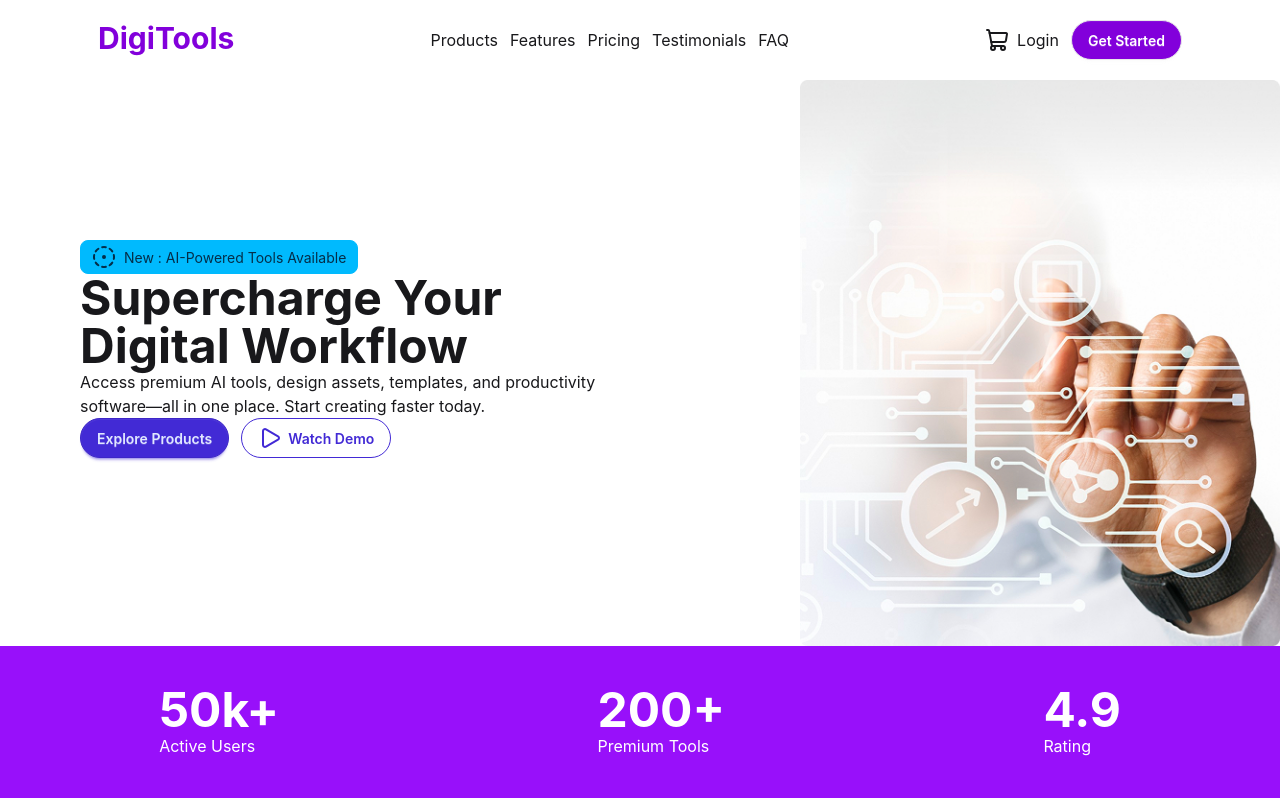
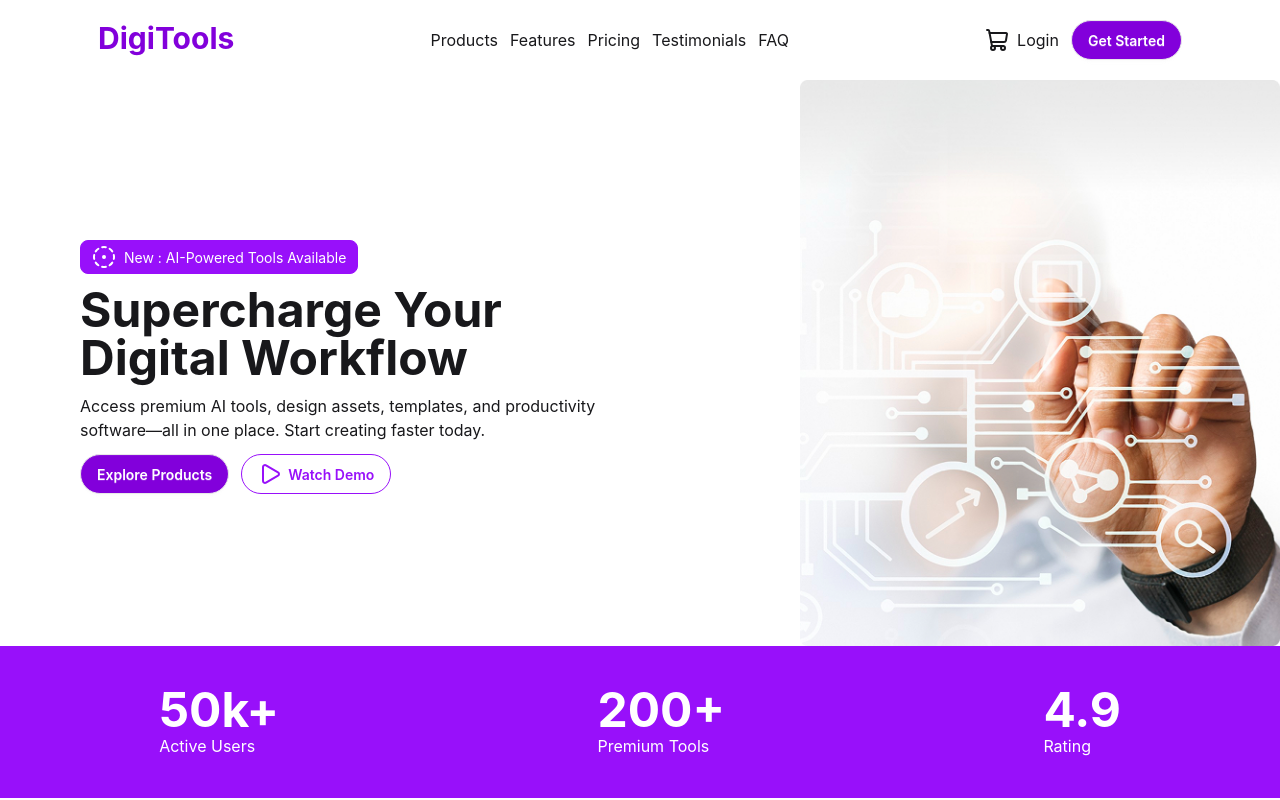
Before and after one commit to segfaulted11/Digitools-Platfrom-A-6-, a React (Vite) app in the folder project/: page / in a window 1280 px wide. Shown: the top 800 px of the page. Built offline with nearby package versions, Linux system fonts and the light colour scheme.

Commit message:
style changes

```diff
--- a/project/src/Components/Banner.jsx
+++ b/project/src/Components/Banner.jsx
@@ -9,17 +9,17 @@ const Banner = () => {
 
             <div className="w-6/10 mt-40 ml-20">
 
-            <div className="badge badge-info py-4">
+            <div className="badge bg-purple-600 text-white border-purple-600 py-4 mb-3">
                   <CircleDotDashed />
                 New : AI-Powered Tools Available
         </div>
-                <h1 className='font-bold text-5xl'>
+                <h1 className='font-bold text-5xl mb-3'>
                     Supercharge Your <br></br>Digital Workflow
                 </h1>
-                <p>Access premium AI tools, design assets, templates, and productivity <br></br>
+                <p className='mb-3'>Access premium AI tools, design assets, templates, and productivity <br></br>
                 software—all in one place. Start creating faster today.</p>
-                <button className='btn btn-primary rounded-full mr-3'>Explore Products</button>
-                <button className='btn btn-outline btn-primary rounded-full'>
+                <button className='btn bg-purple-700 text-white rounded-full mr-3'>Explore Products</button>
+                <button className='btn btn-outline border-purple-600 text-purple-600 hover:bg-purple-600 hover:text-white rounded-full'>
                <Play />
                 Watch Demo
                </button>
```
